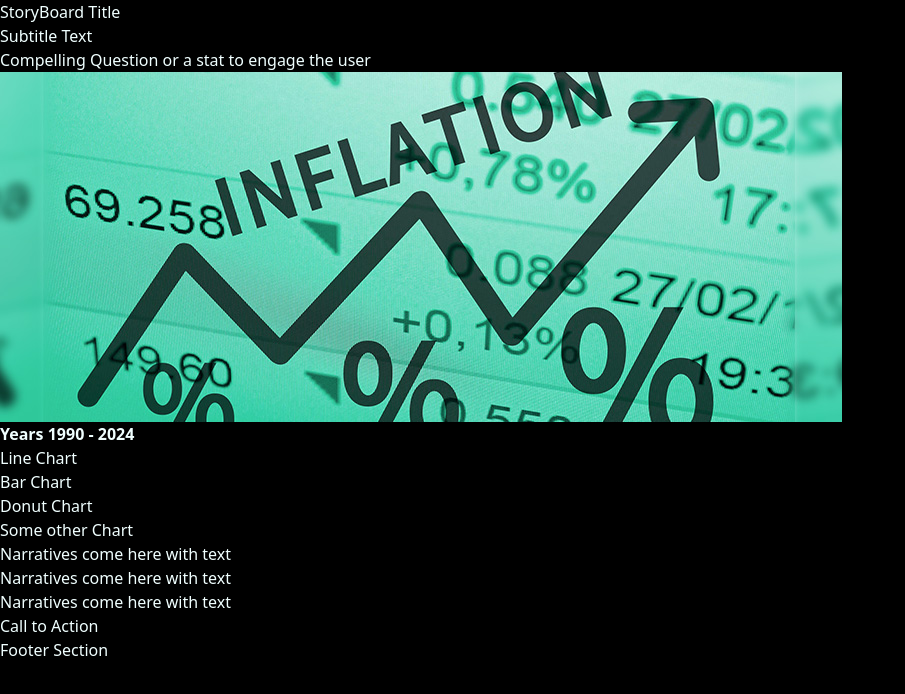
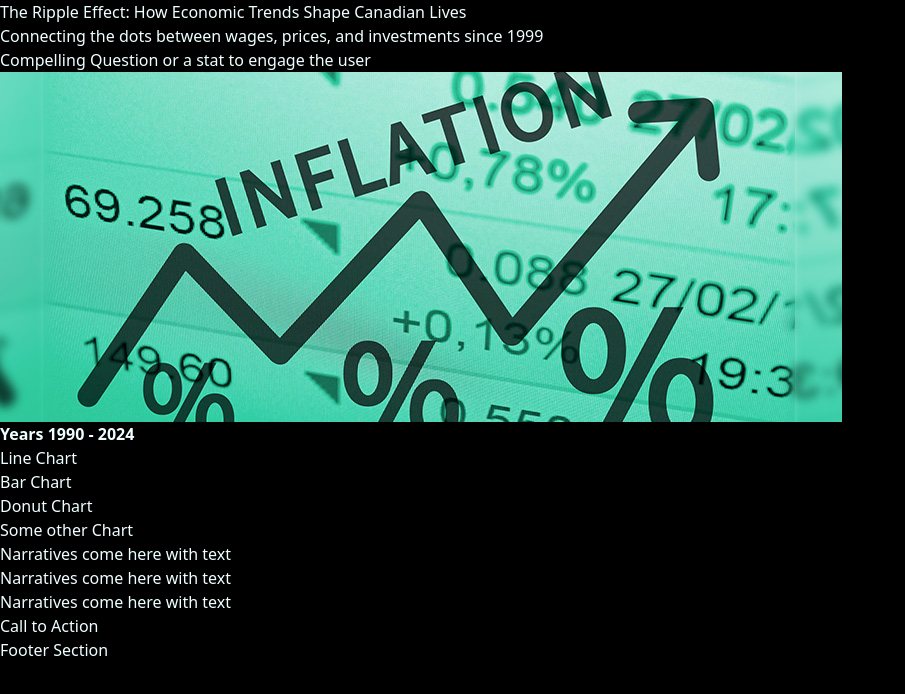
Before and after one commit to mehassanhmood/StoryBoard, a React (Vite) app: page / in a window 1280 px wide. Shown: the top 694 px of the page, without its empty margins (0-905 px from the left). Built offline with nearby package versions, Linux system fonts and the light colour scheme.

Commit message:
Title and subtitle added

```diff
--- a/src/components/Title.jsx
+++ b/src/components/Title.jsx
@@ -3,8 +3,8 @@ import React from 'react'
 const Title = () => {
   return (
     <div className='flex flex-col jutify-center items-center relative p-6 border rounded-2xl border-teal-600 m-4'>
-        <h1 className='text-3xl'>StoryBoard Title</h1>
-        <h4>Subtitle Text</h4>
+        <h1 className='text-3xl'>The Ripple Effect: How Economic Trends Shape Canadian Lives</h1>
+        <h4>Connecting the dots between wages, prices, and investments since 1999</h4>
     </div>
   )
 }
```
